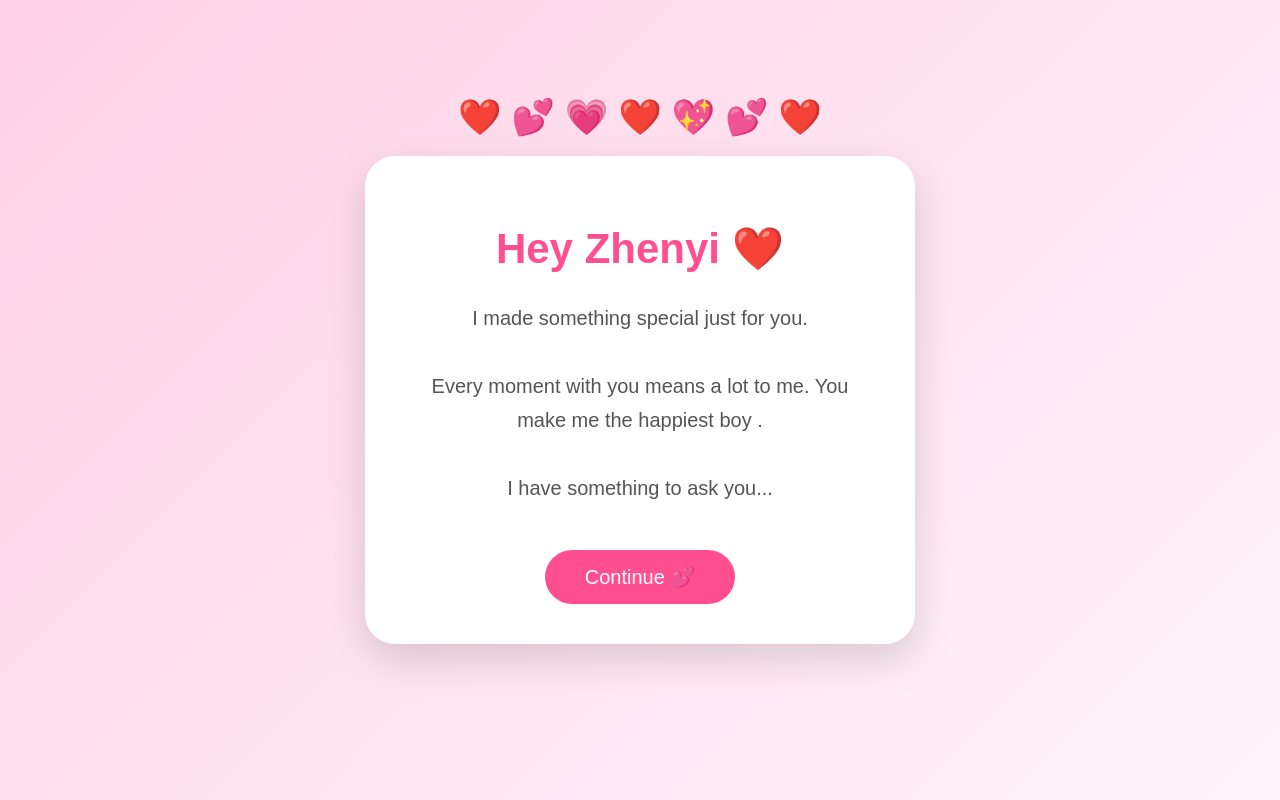
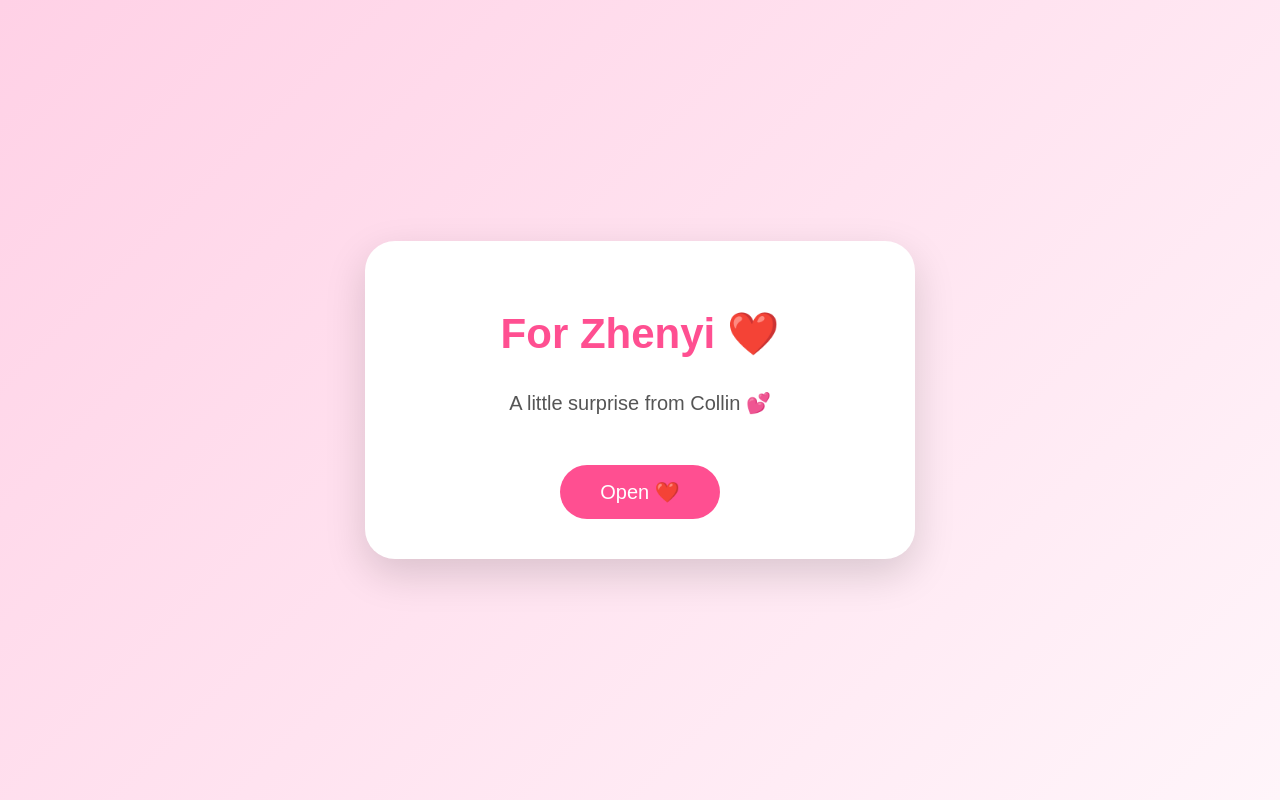
Before and after one commit to haoyangcollin-dotcom/Happy-Girlfriend-Day-, a plain HTML site: page index.html in a window 1280 px wide. Drawn offline with Linux system fonts and the light colour scheme.

Commit message:
Update index.html

```diff
--- a/index.html
+++ b/index.html
@@ -2,43 +2,47 @@
 <html lang="en">
 
 <head>
+
 <meta charset="UTF-8">
 <meta name="viewport" content="width=device-width, initial-scale=1.0">
+
 <title>For Zhenyi ❤️</title>
 
 <link rel="stylesheet" href="style.css">
+
 </head>
 
 
 <body>
 
-<div class="floating-hearts">
-    ❤️ 💕 💗 ❤️ 💖 💕 ❤️
-</div>
+
+<div id="petals"></div>
 
 
 <div class="card">
 
-    <h1>Hey Zhenyi ❤️</h1>
+
+<h1>
+For Zhenyi ❤️
+</h1>
+
 
 <p>
-        I made something special just for you.
-        <br><br>
-        Every moment with you means a lot to me.
-        You make me the happiest boy .
-        <br><br>
-        I have something to ask you...
+A little surprise from Collin 💕
 </p>
 
 
-    <button onclick="continuePage()">
-        Continue 💕
+<button onclick="start()">
+Open ❤️
 </button>
+
 
 </div>
 
 
+
 <script src="script.js"></script>
+
 
 </body>
 
```
Lines whose indentation alone changed are shown as unchanged.
